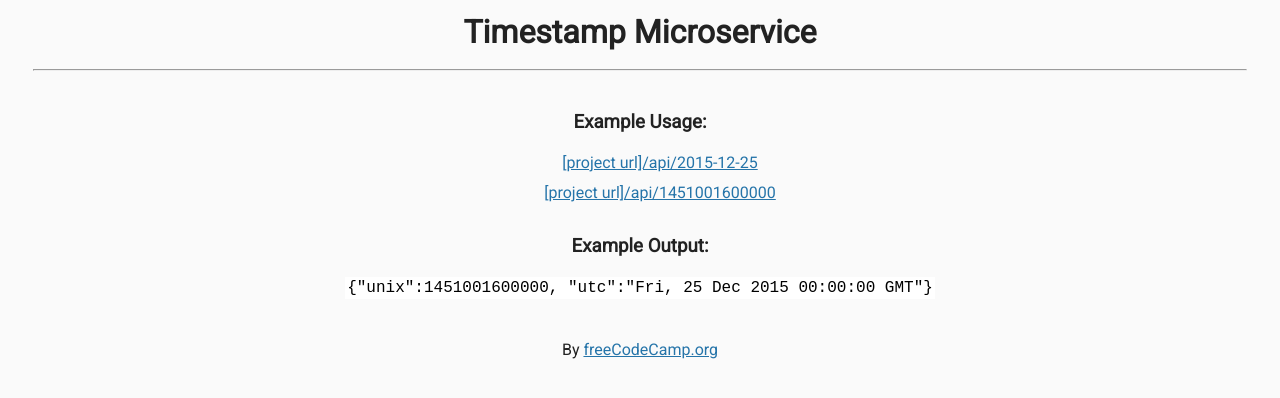
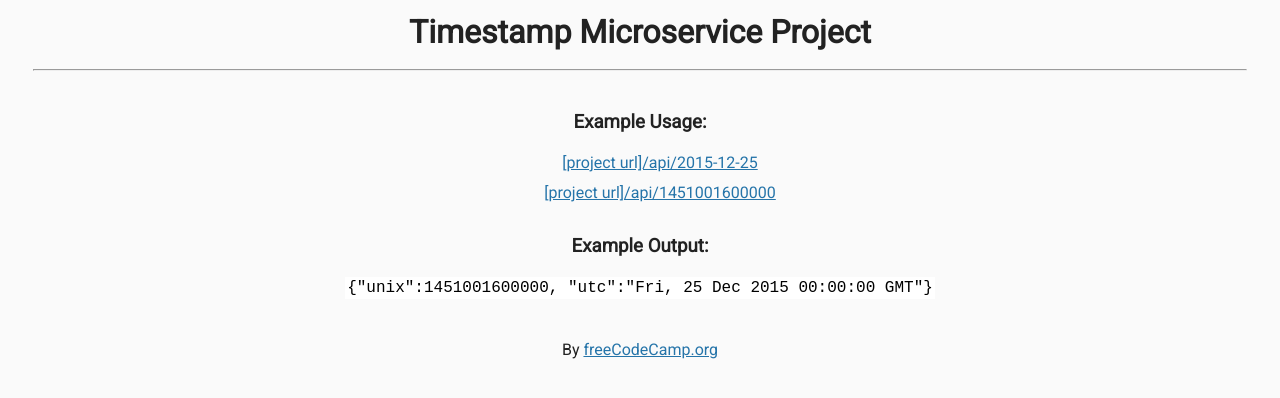
Before and after one commit to Byvak/Timestamp-Microservice, a website: page views/index.html in a window 1280 px wide. Drawn offline with Linux system fonts and the light colour scheme; files that its build step writes are made by us from their sources.

Commit message:
Update index.html

```diff
--- a/views/index.html
+++ b/views/index.html
@@ -11,7 +11,7 @@
 </head>
 
 <body>
-    <h1>Timestamp Microservice</h1>
+    <h1>Timestamp Microservice Project</h1>
     <hr />
     <div class="container">
         <h3>Example Usage:</h3>
```
